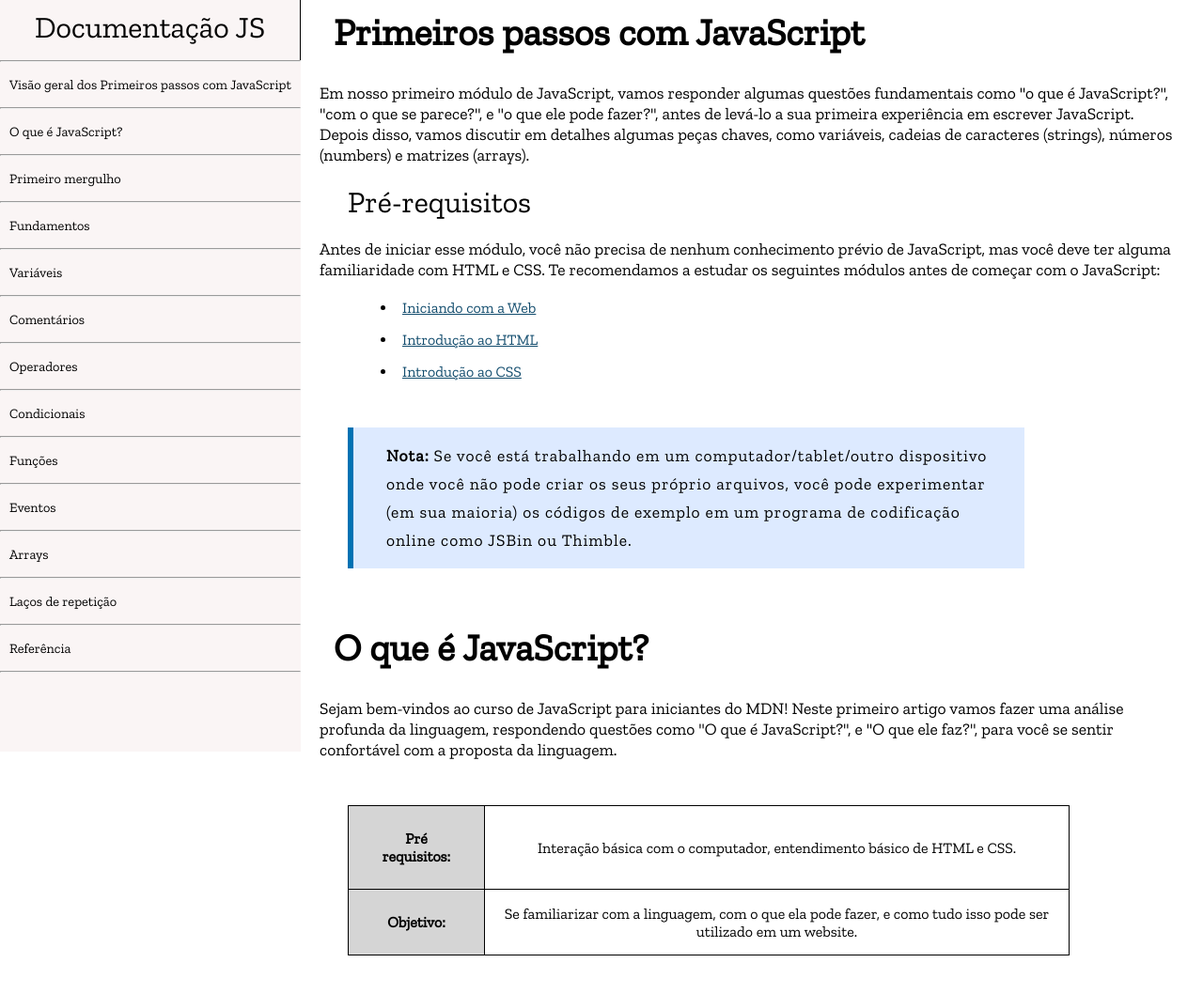
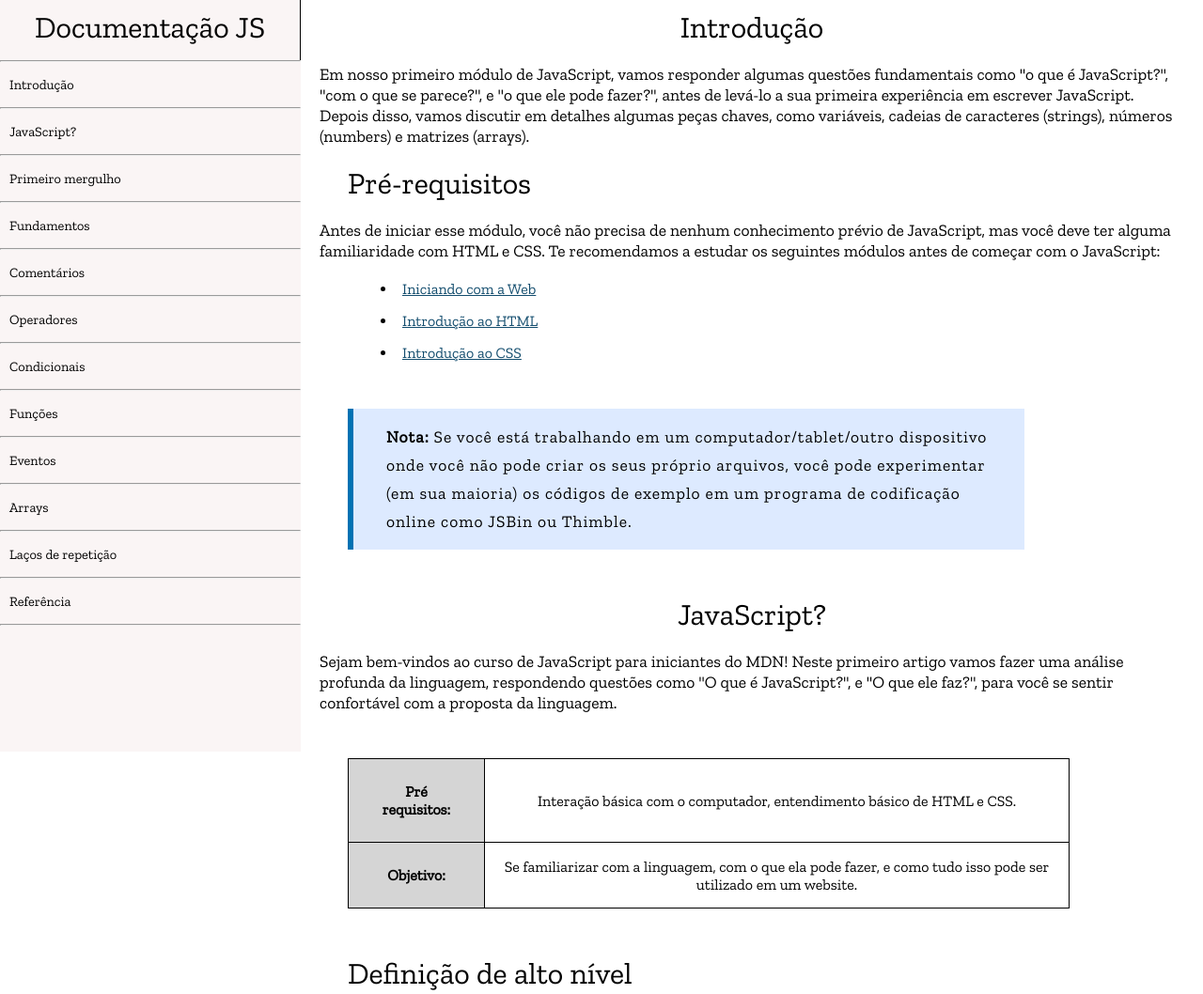
Before and after one commit to HigorChagas/desafios-freecodecamp, a plain HTML site: page js-guide/index.html in a window 1280 px wide. Shown: the top 1058 px of the page at 94% size. Drawn offline with nearby package versions, Linux system fonts and the light colour scheme.

Commit message:
Corrigindo o código de acordo com os requisitos do usuário

```diff
--- a/js-guide/index.html
+++ b/js-guide/index.html
@@ -16,38 +16,36 @@
         <div class="navbar__container">
             <div class="navbar__vertical-line"></div>
             <hr>
-            <a href="#first-steps" class="navbar__link">Visão geral dos Primeiros passos com JavaScript</a>
+            <a href="#Introducao" class="navbar__link">Introdução</a>
             <hr>
-            <a href="#what-is" class="navbar__link">O que é JavaScript?</a>
+            <a href="#JavaScript?" class="navbar__link">JavaScript?</a>
             <hr>
-            <a href="#first-dive" class="navbar__link">Primeiro mergulho</a>
+            <a href="#Primeiros_passos" class="navbar__link">Primeiro mergulho</a>
             <hr>
-            <a href="#fundamentals" class="navbar__link">Fundamentos</a>
+            <a href="#Fundamentos" class="navbar__link">Fundamentos</a>
             <hr>
-            <a href="#variables" class="navbar__link">Variáveis</a>
+            <a href="#Comentarios" class="navbar__link">Comentários</a>
             <hr>
-            <a href="#comentaries" class="navbar__link">Comentários</a>
+            <a href="#Operadores" class="navbar__link">Operadores</a>
             <hr>
-            <a href="#operators" class="navbar__link">Operadores</a>
+            <a href="#Condicionais" class="navbar__link">Condicionais</a>
             <hr>
-            <a href="#ifs" class="navbar__link">Condicionais</a>
+            <a href="#Funcoes" class="navbar__link">Funções</a>
             <hr>
-            <a href="#functions" class="navbar__link">Funções</a>
+            <a href="#Eventos" class="navbar__link">Eventos</a>
             <hr>
-            <a href="#events" class="navbar__link">Eventos</a>
+            <a href="#Arrays" class="navbar__link">Arrays</a>
             <hr>
-            <a href="#array" class="navbar__link">Arrays</a>
+            <a href="#Loop" class="navbar__link">Laços de repetição</a>
             <hr>
-            <a href="#for" class="navbar__link">Laços de repetição</a>
-            <hr>
-            <a href="#reference" class="navbar__link">Referência</a>
+            <a href="#Referencias" class="navbar__link">Referência</a>
             <hr>
         </div>
     </nav>
 
     <main id="main-doc" class="main">
-        <section class="main__section main-section" id="first-steps">
-            <h1>Primeiros passos com JavaScript</h1>
+        <section class="main-section" id="Introducao">
+            <header>Introdução</header>
             <p>
                 Em nosso primeiro módulo de JavaScript, vamos responder algumas questões fundamentais como "o que é JavaScript?", "com o que se parece?", e "o que ele pode fazer?", antes de levá-lo a sua primeira experiência em escrever JavaScript. Depois disso, vamos discutir em detalhes algumas peças chaves, como variáveis, cadeias de caracteres (strings), números (numbers) e matrizes (arrays).
             </p>
@@ -63,8 +61,8 @@
                 <p><strong>Nota:</strong> Se você está trabalhando em um computador/tablet/outro dispositivo onde você não pode criar os seus próprio arquivos, você pode experimentar (em sua maioria) os códigos de exemplo em um programa de codificação online como JSBin ou Thimble.</p>
             </div>
         </section>
-        <section class="main__section main-section" id="what-is">
-            <h2>O que é JavaScript?</h2>
+        <section class="main-section" id="JavaScript?">
+            <header>JavaScript?</header>
             <p>Sejam bem-vindos ao curso de JavaScript para iniciantes do MDN! Neste primeiro artigo vamos fazer uma análise profunda da linguagem, respondendo questões como "O que é JavaScript?", e "O que ele faz?", para você se sentir confortável com a proposta da linguagem.</p>
             <table>
                 <tbody>
@@ -130,8 +128,8 @@
             <p class="main__player-code" id="player-code">Jogador 1: Chris</p>
             <p>Experimente clicar no botão acima para ver o que acontece.</p>
         </section>
-        <section class="main__section main-section" id="first-dive">
-            <h2>Um primeiro mergulho no JavaScript</h2>
+        <section class="main-section" id="Primeiros_passos">
+            <header>Primeiros Passos</header>
             <p>Agora você poderá aprender um pouco sobre a Teoria do Javascript e o que você poderá fazer com ele. Nós vamos lhe fornecer aqui um Curso rápido sobre as características básicas do JavaScript através de um tutorial completamente prático. Você irá construir um simples jogo de "Adivinhe o número", passo a passo. </p>
             <table>
                 <tbody>
@@ -180,7 +178,8 @@
                 <p><strong>Nota:</strong> Os dois recursos usados acima são partes da API do Modelo de Objeto de Documento (DOM), que permite manipular documentos.</p>
             </div>
         </section>
-        <section class="main__section main-section" id="fundamentals">
+        <section class="main-section" id="Fundamentos">
+            <header>Fundamentos</header>
             <a href="#intensive" class="main__h2 main__h2--hover" id="intesive">Curso intensivo de fundamentos da linguagem</a>
             <p>Vamos explicar alguns dos principais recursos da linguagem JavaScript, para dar a você um melhor entendimento de como tudo funciona. Vale a pena notar que esses recursos são comuns a todas as linguagens de programação, por isso, se você dominar esses fundamentos, estará no caminho certo para programar qualquer coisa!</p>
             <div class="main__note-card main__note-card--yellow"><strong>Importante:</strong>: Nesse artigo, tente escrever linhas de código de exemplo no seu console JavaScript para ver o que acontece</div>
@@ -256,8 +255,8 @@
 
             <p>Então, por que precisamos de variáveis? Bom, variáveis são necessárias para fazer qualquer coisa interessante em programação. Se os valores não pudessem mudar, então você não poderia fazer nada dinâmico, como personalizar uma mensagem de boas-vindas, ou mudar a imagem mostrada em uma galeria de imagens.</p>
         </section>
-        <section class="main__section main-section" id="comentaries">
-            <a href="#comentaries" class="main__h2 main__h2--hover">Comentários</a>
+        <section class="main-section" id="Comentarios">
+            <header>Comentários</header>
             <p>Os comentários são, essencialmente, pequenos trechos de texto que podem ser adicionados entre os códigos e são ignorados pelo navegador. Você pode colocar comentários no código JavaScript, assim como em CSS:</p>
             <div class="main__code-example">
                 /*<br>
@@ -269,8 +268,8 @@
                 // Isto é um comentário.
             </div>
         </section>
-        <section class="main__section" id="operators">
-            <a href="#operators" class="main__h2 main__h2--hover">Operadores</a>
+        <section class="main-section" id="Operadores">
+            <header>Operadores</header>
             <p>Um <code>operador</code> é um símbolo matemático que produz um resultado baseado em dois valores (ou variáveis). Na tabela a seguir, você pode ver alguns dos operadores mais simples, além de alguns exemplos para experimentar no console JavaScript.</p>
             <table>
                 <thead>
@@ -329,8 +328,8 @@
                 <p><strong>Nota:</strong> Misturar tipos de dados pode levar a resultados estranhos quando uma operação é executada, portanto, tome cuidado para declarar suas variáveis corretamente, e você obterá os resultados esperados. Por exemplo, digite '35' + '25' no seu console. Por que você não teve o resultado esperado? Porque as aspas transformam os números em strings, você acabou concatenando strings em vez de somar os números. Se você digitar 35 + 25, você obterá o resultado correto.</p>
             </div>
         </section>
-        <section id="ifs" class="main__section">
-            <a href="#ifs" class="main__h2 main__h2--hover">Condicionais</a>
+        <section id="Condicionais" class="main-section">
+            <header>Condicionais</header>
             <p>Condicionais são estruturas de código que te permitem testar se uma expressão retorna verdadeiro ou não, executando um código alternativo revelado por seu resultado. Uma forma muito comum de condicional é a instrução <code>if ... else.</code> Por exemplo:</p>
             <div class="main__code-example">
                 let sorvete = 'chocolate';<br>
@@ -342,8 +341,8 @@
             </div>
             <p>A expressão dentro do <code>if ( ... )</code> é o teste — ela usa o operador de igualdade (como descrito anteriormente) para comparar a variável <code>sorvete</code> com a string <code>chocolate</code> para ver se elas são iguais. Se essa comparação retorna <code>true</code>, o primeiro bloco de código será executado. Se a comparação não for verdadeira, o primeiro bloco de código será ignorado e o segundo bloco de código, após a instrução <code>else,</code> será executado.</p>
         </section>
-        <section class="main__section main-section" id="functions">
-            <a href="#functions" class="main__h2 main__h2--hover">Funções</a>
+        <section class="main-section" id="Funcoes">
+            <header>Funções</header>
             <p>Funções são uma maneira de encapsular funcionalidades que você deseja reutilizar. Quando você precisa de um procedimento, você pode chamar a função com um nome, em vez de reescrever o código inteiro a cada vez. Você já viu alguns usos de funções acima, por exemplo:</p>
             <div class="main__code-example">
                 let minhaVariavel = document.querySelector('h1');
@@ -371,8 +370,8 @@
                 <p><strong>Nota:</strong> A instrução <code>return</code> diz ao navegador para retornar a variável <code>resultado</code> da função para que ela esteja disponível para uso. Isso é necessário porque as variáveis definidas dentro das funções só estão disponíveis dentro destas funções. Isso é chamado Escopo de variável.</p>
             </div>
         </section>
-        <section id="events" class="main__section main-section">
-            <a href="#events" class="main__h2 main__h2--hover">Eventos</a>
+        <section id="Eventos" class="main-section">
+            <header>Eventos</header>
             <p>Interatividade real em um site precisa de eventos. Estas são estruturas de código que percebem as coisas que acontecem no navegador, executando o código em resposta. O exemplo mais óbvio é o evento de clique, que é disparado pelo navegador quando você clica em algo com o mouse. Para demonstrar isso, insira o seguinte código no seu console e, em seguida, clique na página da Web atual:</p>
             <div class="main__code-example">
                 document.querySelector('html').onclick = function() {<br>
@@ -391,8 +390,8 @@
             </div>
             <p>É só uma maneira mais curta de escrever.</p>
         </section>
-        <section id="array" class="main__section main-section">
-            <h2>Arrays</h2>
+        <section id="Arrays" class="main-section">
+            <header>Arrays</header>
             <a href="#array" class="main__h2 main__h2--hover">O que é uma array?</a>
             <p>Arrays são geralmente descritas como "lista de objetos"; elas são basicamente objetos que contem múltiplos valores armazenados em uma lista. Um objeto array pode ser armazenado em variáveis e ser tratado de forma muito similar a qualquer outro tipo de valor, a diferença está em podermos acessar cada valor dentro da lista individualmente, e fazer super úteis e eficientes coisas com a lista, como laço através da lista e fazer a mesma coisa para cada valor. Talvez nós pegamos uma série de produtos e seus preços armazenados em uma array, e nós queremos fazer um laço através de todos eles e mostrar em um recibo, enquanto somamos todos os preços e mostramos o preço total ao final.</p>
             <p>Se nós não tivessemos arrays, teríamos que armazenar cada item em uma variável separada, então chamar o código para mostrar e adicionar separadamente cada item. Isto seria muito mais longo de escrever, menos eficiente e mais suscetível a erros. Se nós temos 10 itens para adicionar na fatura, isto é ruim o bastante, mas e se fosse 100 itens ou 1000? Nós vamos retornar a este exemplo mais tarde neste artigo.</p>
@@ -416,8 +415,8 @@
                 <li>Tente criar um par de arrays você mesmo.</li>
             </ol>
         </section>
-        <section id="for" class="main__section main-section">
-            <a href="" class="main__h2 main__h2--hover">Mantenha-me no loop(laço)</a>
+        <section id="Loop" class="main-section">
+            <header>Loop</header>
             <p>Loops, loops, loops. Além de estarem associados a populares cereais matinais, montanhas-russas e produção musical, eles também são um conceito importante na programação. O loop de programação é como fazer a mesma coisa repetidas vezes - o que é chamado de <strong>iteração</strong> na linguagem de programação.</p>
             <p>Vamos considerar o caso de um agricultor que quer se certificar de que ele terá comida suficiente para alimentar sua família durante a semana. Ele pode usar o seguinte loop para conseguir isso:</p>
             <img src="img/loop_js-02-farm.png" alt="Imagem ilustrando os laços de repetição" class="main__code-img">
@@ -441,8 +440,8 @@
             </div>
             <p>Assim, a quantidade de comida necessária é fixada em 10, e o montante que o agricultor tem atualmente é fixado em 0. Em cada iteração do ciclo, verificamos se a quantidade de alimento que o agricultor tem é igual à quantidade que ele precisa. Se assim for, podemos sair do loop. Se não, o agricultor gasta mais uma hora coletando duas porções de comida, e o laço é executado novamente.</p>
         </section>
-        <section class="main__section" id="reference">
-            <header class="main__h2 main__h2--hover">Referência</header>
+        <section class="main-section" id="Referencias">
+            <header>Referências</header>
             <p style="text-align: center;">Todas as referências dessa documentação foram retiradas do site da <a href="https://developer.mozilla.org/pt-BR/docs/Web/JavaScript">MDN</a></p>
         </section>
     </main>
--- a/js-guide/style.css
+++ b/js-guide/style.css
@@ -78,7 +78,7 @@ h1 {
     margin: 20px 50px;
 }
 
-.main__section p {
+.main-section p {
     font-size: 1.1rem;
     margin: 20px;
     max-width: 95%;
```
Also changed, not shown: js-guide/img/loop_js-02-farm.png (added).
